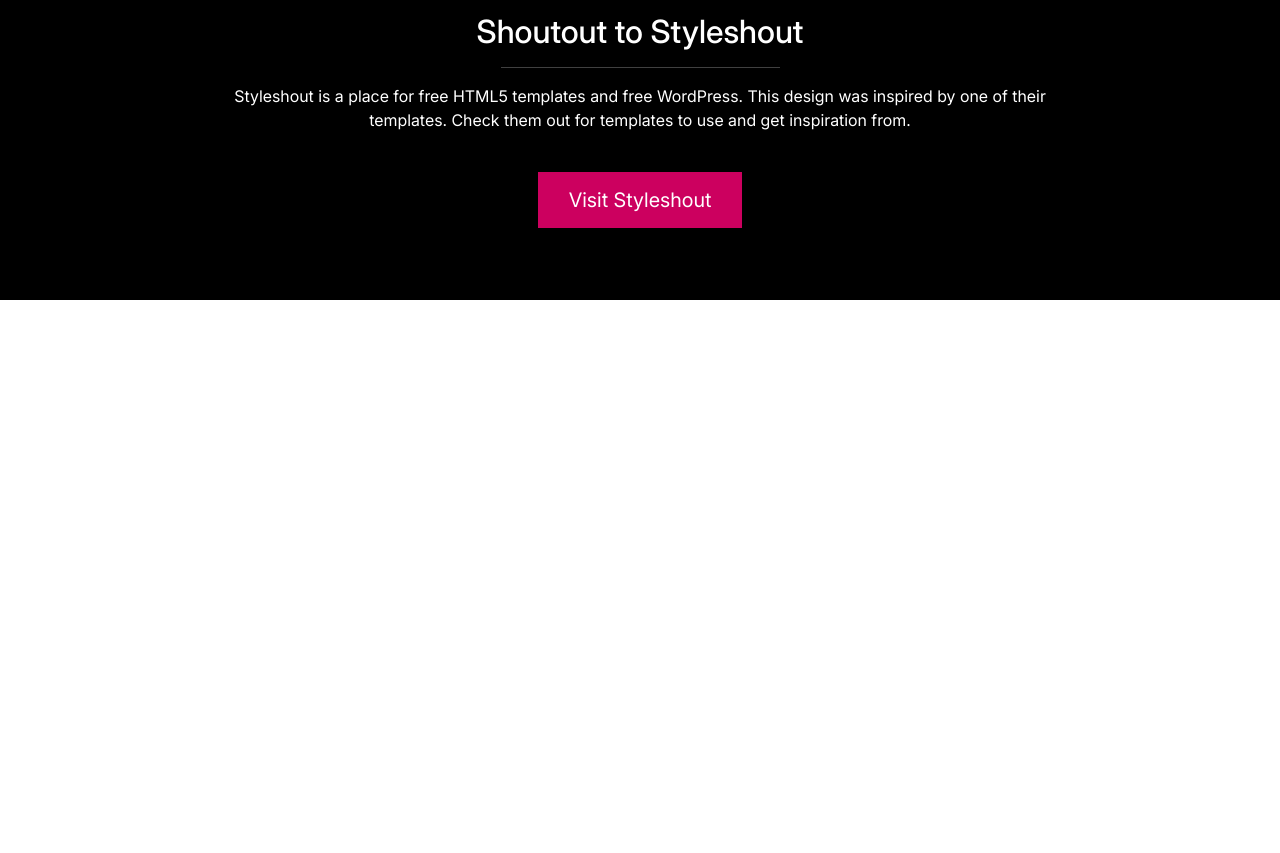
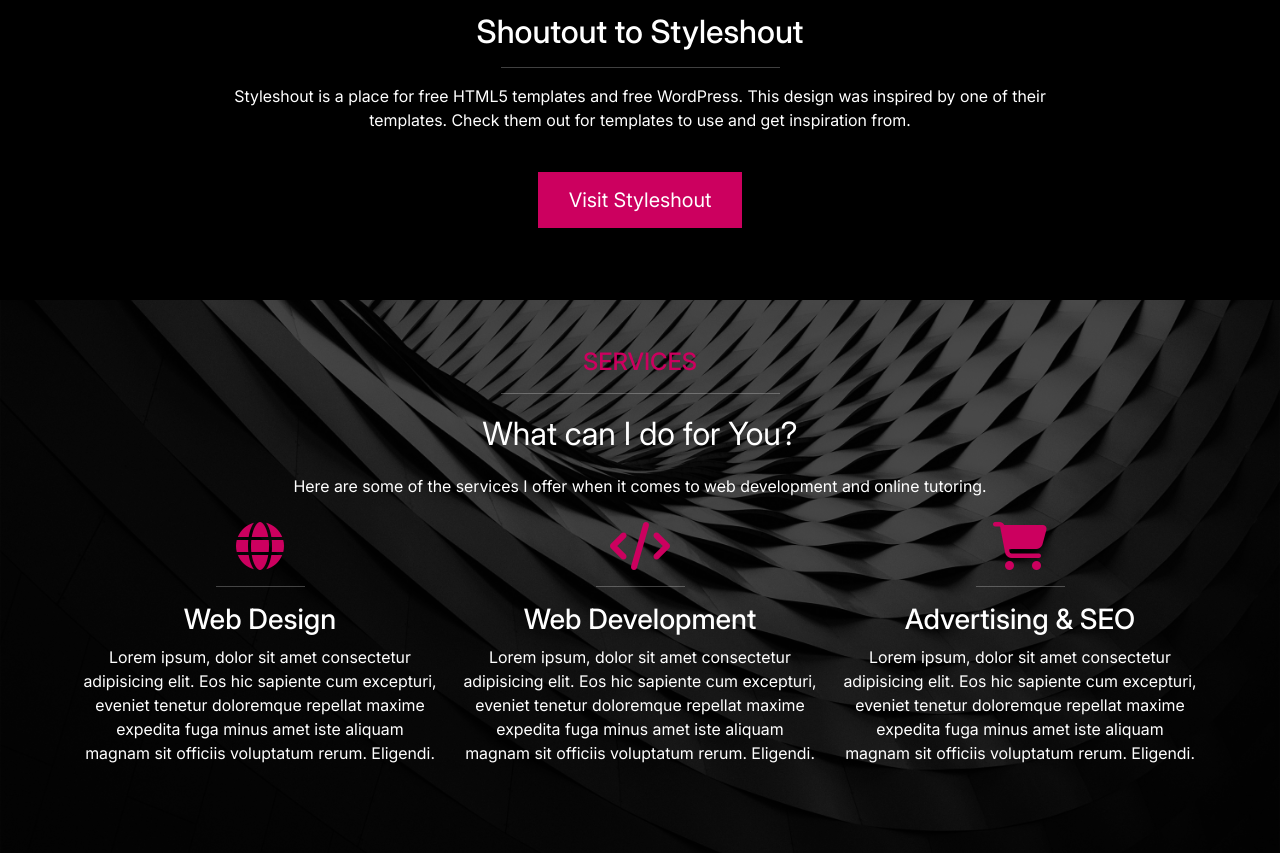
Before and after one commit to Bugz-web/my-portfolio, a website: page index.html in a window 1280 px wide. Shown: the part 2397-3250 px from the top of the page. Before the commit the page ends 2697 px from the top, so only its background shows below. Drawn offline with nearby package versions, Linux system fonts and the light colour scheme; files that its build step writes are made by us from their sources.

Commit message:
Build the services section

```diff
--- a/index.html
+++ b/index.html
@@ -306,21 +306,79 @@
           </div>
         </div>
       </div> -->
-    </section>
+    <!-- </section> -->
 
     <!-- Styleshout -->
 
-    <section class="text-bg-dark py-5">
+    <section class="styleshout text-bg-dark py-5">
       <div class="container">
         <div class="text-center">
           <h2>Shoutout to Styleshout</h2>
-          <hr class="w-25 mx-auto">
-          <p class="w-75 mx-auto">Styleshout is a place for free HTML5 templates and free WordPress.
-            This design was inspired by one of their templates. Check them out for templates
-            to use and get inspiration from.
+          <hr class="w-25 mx-auto" />
+          <p class="w-75 mx-auto">
+            Styleshout is a place for free HTML5 templates and free WordPress.
+            This design was inspired by one of their templates. Check them out
+            for templates to use and get inspiration from.
           </p>
           <a href="#" class="btn btn-primary btn-lg my-4">Visit Styleshout</a>
         </div>
+      </div>
+    </section>
+
+    <section class="services text-bg-dark py-5 position-relative">
+      <div class="container position-relative">
+        <div class="row">
+            <div class="col-12">
+              <div class="text-center">
+                <h4 class="text-primary text-uppercase">Services</h4>
+                <hr class="w-25 mx-auto" />
+                <p class="fs-2">What can I do for You?</p>
+                <p class="mb-4">
+                  Here are some of the services I offer when it comes to web
+                  development and online tutoring.
+                </p>
+              </div>
+            </div>
+            <div class="col-md-4 mb-4">
+              <div class="text-center">
+                <i class="fas fa-globe text-primary fa-3x"></i>
+                <hr class="w-25 mx-auto" />
+                <h3>Web Design</h3>
+                <p>
+                  Lorem ipsum, dolor sit amet consectetur adipisicing elit. Eos
+                  hic sapiente cum excepturi, eveniet tenetur doloremque repellat
+                  maxime expedita fuga minus amet iste aliquam magnam sit officiis
+                  voluptatum rerum. Eligendi.
+                </p>
+              </div>
+            </div>
+            <div class="col-md-4 mb-4">
+              <div class="text-center">
+                <i class="fas fa-code text-primary fa-3x"></i>
+                <hr class="w-25 mx-auto" />
+                <h3>Web Development</h3>
+                <p>
+                  Lorem ipsum, dolor sit amet consectetur adipisicing elit. Eos
+                  hic sapiente cum excepturi, eveniet tenetur doloremque repellat
+                  maxime expedita fuga minus amet iste aliquam magnam sit officiis
+                  voluptatum rerum. Eligendi.
+                </p>
+              </div>
+            </div>
+            <div class="col-md-4 mb-4">
+              <div class="text-center">
+                <i class="fas fa-shopping-cart text-primary fa-3x"></i>
+                <hr class="w-25 mx-auto" />
+                <h3>Advertising & SEO</h3>
+                <p>
+                  Lorem ipsum, dolor sit amet consectetur adipisicing elit. Eos
+                  hic sapiente cum excepturi, eveniet tenetur doloremque repellat
+                  maxime expedita fuga minus amet iste aliquam magnam sit officiis
+                  voluptatum rerum. Eligendi.
+                </p>
+              </div>
+            </div>
+          </div>
       </div>
     </section>
 
--- a/scss/styles.scss
+++ b/scss/styles.scss
@@ -43,6 +43,22 @@
     opacity: 0.7;
 }
 
+.services {
+    background: url(/images/bg.jpg) center center no-repeat;
+    background-size: cover;
+}
+
+.services::after {
+    content: "";
+    position: absolute;
+    inset: 0;
+    background: rgba(0,0,0,0.7);
+}
+
+.services .container {
+    z-index: 10;
+}
+
 @media screen and (max-width: 768px) {
     .about-info {
         flex-direction: column !important;
```
